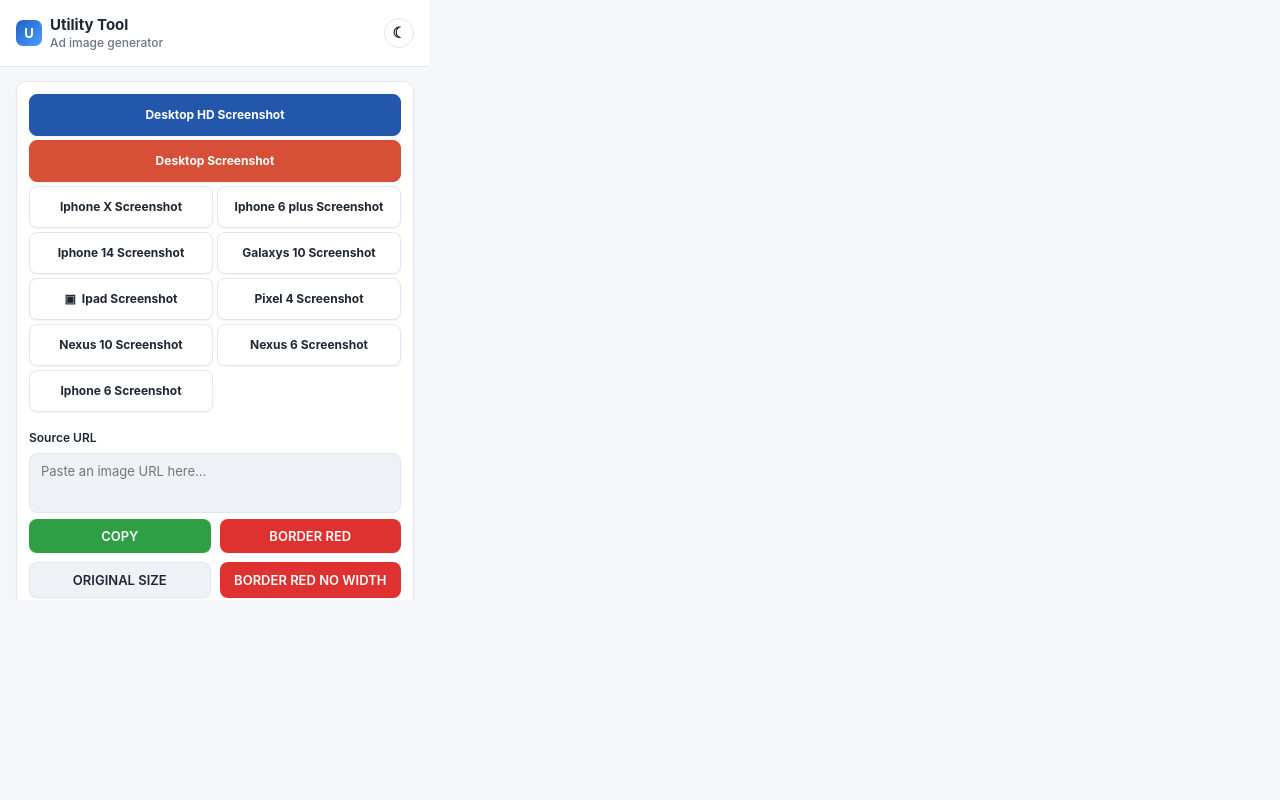
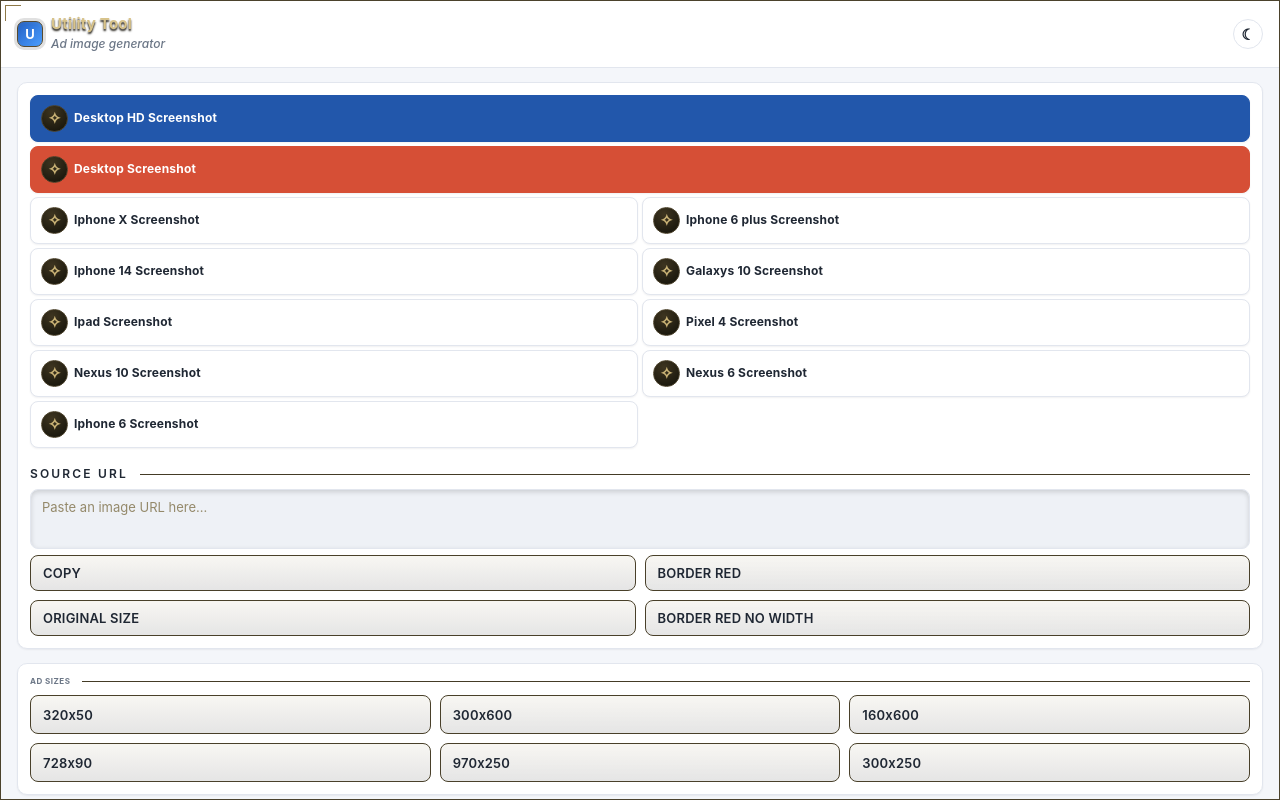
Before and after one commit to scoop23/UtilityToolExtension, a website with bundled scripts: page hello.html in a window 1280 px wide. Built offline with nearby package versions, Linux system fonts and the light colour scheme; no server answers.

Commit message:
feat: add window mode toggle and medieval utility theme

```diff
--- a/hello.html
+++ b/hello.html
@@ -5,6 +5,7 @@
   <meta charset="UTF-8">
   <title>Utility Tool</title>
   <link rel="stylesheet" href="styles.css">
+  <link rel="stylesheet" href="wood-theme.css">
   <script src="theme.js"></script>
 </head>
 
@@ -49,6 +50,7 @@
               <button id="no-width" class="no-width-btn">ORIGINAL SIZE</button>
               <button id="border-red-no-width" class="border-red-btn">BORDER RED NO WIDTH</button>
             </div>
+
           </div>
           </div>
       </div>
--- a/play.js
+++ b/play.js
@@ -1,8 +1,10 @@
+import { getSourceTab } from "./source-tab.js";
+
 const ws = new WebSocket("ws://localhost:8888");
 
 
 document.querySelector(".automate-btn").addEventListener("click", async () => {
-  const [tab] = await chrome.tabs.query({ active: true, currentWindow: true });
+  const tab = await getSourceTab();
 
   chrome.scripting.executeScript({
     target: { tabId: tab.id },
--- a/popup.js
+++ b/popup.js
@@ -1,3 +1,5 @@
+import { getSourceTab } from "./source-tab.js";
+
 console.log('This is a popup!');
 // import html2canvas from 'html2canvas';
 
@@ -73,10 +75,7 @@ function handleGenerateImage(customAttrString) {
 }
 
 async function captureViewport() {
-  const [tab] = await chrome.tabs.query({
-    active: true,
-    currentWindow: true,
-  });
+  const tab = await getSourceTab();
 
   const dataUrl = await chrome.tabs.captureVisibleTab(
     tab.windowId,
@@ -132,7 +131,9 @@ document
   .getElementById("desktopScreenshot")
   .addEventListener("click", async () => {
 
+    const tab = await getSourceTab();
     const response = await chrome.runtime.sendMessage({
+      tabId: tab.id,
       action: "captureDesktop",
       width: 1920,
       height: 1080,
@@ -144,10 +145,7 @@ document
 
 async function captureViewportMobile(type, mwidth, mheight) {
 
-  const [tab] = await chrome.tabs.query({
-    active: true,
-    currentWindow: true,
-  });
+  const tab = await getSourceTab();
 
   const dataUrl = await chrome.tabs.captureVisibleTab(tab.windowId, {
     format: "png",
--- /dev/null
+++ b/source-tab.js
@@ -0,0 +1,11 @@
+// Keep tools pointed at the tab that opened the detached utility window.
+export async function getSourceTab() {
+  const tabId = new URLSearchParams(window.location.search).get("tabid");
+  if (tabId !== null && /^\d+$/.test(tabId)) {
+    return chrome.tabs.get(Number(tabId));
+  }
+
+  const [tab] = await chrome.tabs.query({ active: true, currentWindow: true });
+  if (!tab?.id) throw new Error("No source tab found.");
+  return tab;
+}
--- a/styles.css
+++ b/styles.css
@@ -84,9 +84,19 @@
   box-sizing: border-box;
 }
 
-body {
+html {
+  width: 100%;
+  height: 100%;
+}
+
+html.toolbar-popup {
   width: 430px;
   height: 600px;
+}
+
+body {
+  width: 100%;
+  height: 100%;
   margin: 0;
   padding: 0;
   background: var(--bg);
@@ -99,6 +109,7 @@ body {
 .main-container {
   display: flex;
   flex-direction: column;
+  width: 100%;
   height: 100%;
 }
 
@@ -144,6 +155,7 @@ body {
   gap: 14px;
   padding: 14px 16px;
   overflow-y: auto;
+  min-height: 0;
   flex: 1;
 }
 
--- a/theme.js
+++ b/theme.js
@@ -1,4 +1,8 @@
 (function() {
+  if (new URLSearchParams(window.location.search).get("mode") === "toolbar") {
+    document.documentElement.classList.add("toolbar-popup");
+  }
+
   var saved = localStorage.getItem("theme") || "light";
   document.documentElement.setAttribute("data-theme", saved);
 
--- /dev/null
+++ b/wood-theme.css
@@ -0,0 +1,210 @@
+/* Muted timber and antique gold, inspired by the supplied reference. */
+:root, [data-theme="dark"] {
+  --bg: #17150e;
+  --surface: #242116;
+  --surface-alt: #19170f;
+  --surface-hover: #302b1c;
+  --border: #48402a;
+  --text: #ddd3b0;
+  --text-muted: #b0a481;
+  --accent: #3a3320;
+  --accent-hover: #49402a;
+  --accent-light: #b49a5c;
+  --accent-ring: rgb(180 154 92 / 18%);
+  --text-on-accent: #e1d5ae;
+  --success: #28271b;
+  --success-hover: #383524;
+  --danger: #2d241a;
+  --danger-hover: #403224;
+  --screenshot: #282419;
+  --screenshot-hover: #363020;
+  --screenshot-desktop-hd: #302b1d;
+  --desktop-top: #625439;
+  --desktop-bottom: #453b28;
+  --desktop-text: #fff0c9;
+  --desktop-border: #a38a53;
+  --desktop-hover-top: #756441;
+  --desktop-hover-bottom: #57492e;
+  --automate: #302a1a;
+  --automate-light: #3b3320;
+  --radius: 4px;
+  --radius-sm: 4px;
+  --font: "Palatino Linotype", "Book Antiqua", Georgia, serif;
+  --shadow-sm: inset 0 1px 0 rgb(223 201 143 / 3%);
+  --shadow-md: inset 0 0 12px rgb(180 154 92 / 5%);
+}
+
+[data-theme="dark"] {
+  --bg: #100f0a;
+  --surface: #1d1b12;
+  --surface-alt: #13120c;
+  --desktop-top: #332e1f;
+  --desktop-bottom: #211e14;
+  --desktop-text: #e2d4a9;
+  --desktop-border: #75633c;
+  --desktop-hover-top: #443c27;
+  --desktop-hover-bottom: #30291b;
+}
+
+body {
+  background-color: var(--bg);
+  background-image:
+    repeating-linear-gradient(0deg, transparent 0 2px, rgb(214 191 132 / 1.5%) 3px, transparent 4px),
+    radial-gradient(ellipse at 35% 0, rgb(122 101 60 / 15%), transparent 65%),
+    linear-gradient(180deg, rgb(65 55 33 / 30%), transparent 80%);
+}
+
+.main-container { border: 1px solid #4b422c; position: relative; }
+.main-container::before {
+  content: "";
+  position: absolute;
+  top: 4px;
+  left: 4px;
+  width: 15px;
+  height: 15px;
+  border-top: 1px solid #8e7847;
+  border-left: 1px solid #8e7847;
+  pointer-events: none;
+}
+
+.app-header {
+  padding: 20px 17px 17px;
+  gap: 13px;
+  color: #d8c38a;
+  border-bottom: 1px solid #49402a;
+  background: linear-gradient(180deg, rgb(74 63 40 / 32%), rgb(34 30 19 / 15%));
+}
+
+.app-header__logo {
+  flex-shrink: 0;
+  width: 48px;
+  height: 48px;
+  border-radius: 50%;
+  border: 1px solid #574b30;
+  background: radial-gradient(circle at 45% 30%, #332c1a, #100f09 75%);
+  color: #d8c38a;
+  font-size: 25px;
+  font-weight: normal;
+  box-shadow: 0 0 0 3px rgb(0 0 0 / 12%), inset 0 1px 3px rgb(210 182 112 / 10%);
+}
+
+.app-header__title {
+  font-size: 27px;
+  line-height: 1.15;
+  font-weight: 600;
+  letter-spacing: .015em;
+  text-shadow: 0 2px 2px #17130b;
+}
+
+.app-header__subtitle { color: #b6aa84; font-size: 13px; font-style: italic; margin-top: 4px; }
+.theme-toggle { color: #baaa7c; border: 1px solid #49402a; border-radius: 3px; background: transparent; }
+.theme-toggle:hover { background: #332e1e; }
+.container { gap: 16px; padding: 16px 14px; scrollbar-color: #655536 #19170f; scrollbar-width: thin; }
+
+.section, .output-container {
+  background: transparent;
+  border: 0;
+  border-radius: 0;
+  padding: 0;
+  box-shadow: none;
+}
+
+.section__title, .field-label {
+  display: flex;
+  align-items: center;
+  gap: 12px;
+  font-size: 11px;
+  font-weight: 600;
+  text-transform: uppercase;
+  letter-spacing: .18em;
+  color: #b39b64;
+}
+.section__title::after, .field-label::after { content: ""; flex: 1; height: 1px; background: #443b26; }
+.field-label { margin: 5px 0; }
+
+textarea {
+  background: linear-gradient(180deg, rgb(255 232 173 / 2%), transparent), var(--surface-alt);
+  border-color: #453d29;
+  border-radius: 3px;
+  font-family: Consolas, monospace;
+  font-size: 12px;
+  box-shadow: inset 0 2px 5px rgb(0 0 0 / 15%);
+}
+textarea::placeholder { color: #94896a; opacity: 1; }
+
+button:not(.theme-toggle) {
+  border: 1px solid #49402a;
+  color: var(--text);
+  background: linear-gradient(180deg, rgb(156 134 81 / 7%), rgb(0 0 0 / 10%)), var(--surface);
+  box-shadow: inset 0 1px 0 rgb(223 201 143 / 3%);
+  font-weight: 600;
+  text-align: left;
+  letter-spacing: .015em;
+}
+button:not(.theme-toggle):hover {
+  background-color: var(--surface-hover);
+  border-color: #9b844f;
+  color: #eee0b5;
+  transform: none;
+  box-shadow: inset 0 0 12px rgb(180 154 92 / 5%);
+}
+.screenshots-container { gap: 8px; }
+.screenshots-container button { min-height: 58px; padding: 12px 10px; font-size: 13px; }
+.screenshots-container button::before {
+  content: "\2727";
+  display: inline-flex;
+  align-items: center;
+  justify-content: center;
+  width: 25px;
+  height: 25px;
+  margin-right: 8px;
+  vertical-align: middle;
+  border-radius: 50%;
+  border: 1px solid #4b412a;
+  background: radial-gradient(circle at 40% 25%, #3e3520, #121109);
+  color: #c9b275;
+  font-size: 16px;
+}
+#desktopScreenshot, .screenshot-btn-desktop {
+  background: linear-gradient(180deg, var(--desktop-top), var(--desktop-bottom)) !important;
+  border-color: var(--desktop-border) !important;
+  color: var(--desktop-text) !important;
+}
+#desktopScreenshot:hover, .screenshot-btn-desktop:hover {
+  background: linear-gradient(180deg, var(--desktop-hover-top), var(--desktop-hover-bottom)) !important;
+  border-color: #b49a5c !important;
+}
+.btns-container { gap: 8px; }
+.sizes-container { gap: 8px; }
+.size-btns { min-height: 39px; }
+button.automate-btn {
+  text-align: center;
+  text-transform: uppercase;
+  letter-spacing: .18em;
+  border-color: #8b7546;
+  background: linear-gradient(180deg, #39311e, #262115);
+}
+button:focus-visible { outline: 2px solid #c3a769; outline-offset: 2px; }
+
+/* Keep the source field visible below the screenshot tools in the toolbar. */
+.toolbar-popup .app-header { padding: 12px 15px; }
+.toolbar-popup .app-header__logo { width: 36px; height: 36px; font-size: 21px; }
+.toolbar-popup .app-header__title { font-size: 23px; }
+.toolbar-popup .container { padding: 10px 14px; gap: 12px; }
+.toolbar-popup .screenshots-container { gap: 4px; margin-bottom: 4px; }
+.toolbar-popup .screenshots-container button {
+  min-height: 44px;
+  padding: 10px 12px;
+  font-size: 13px;
+}
+.toolbar-popup .screenshots-container button::before {
+  width: 19px;
+  height: 19px;
+  margin-right: 5px;
+  font-size: 13px;
+}
+.toolbar-popup .field-label { margin: 3px 0; }
+
+@media (prefers-reduced-motion: reduce) {
+  button, textarea { transition: none; }
+}
```
Also changed, not shown: background.js (+31 -3 lines), manifest.json.
